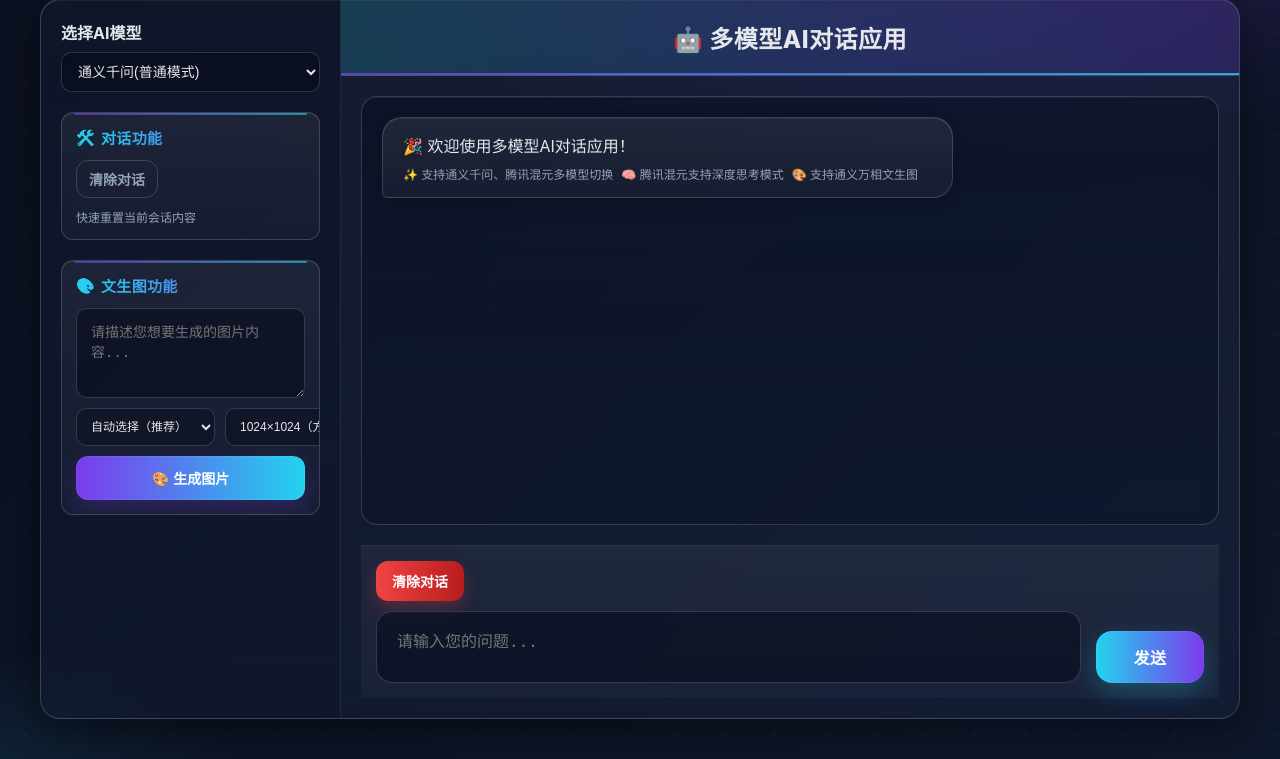
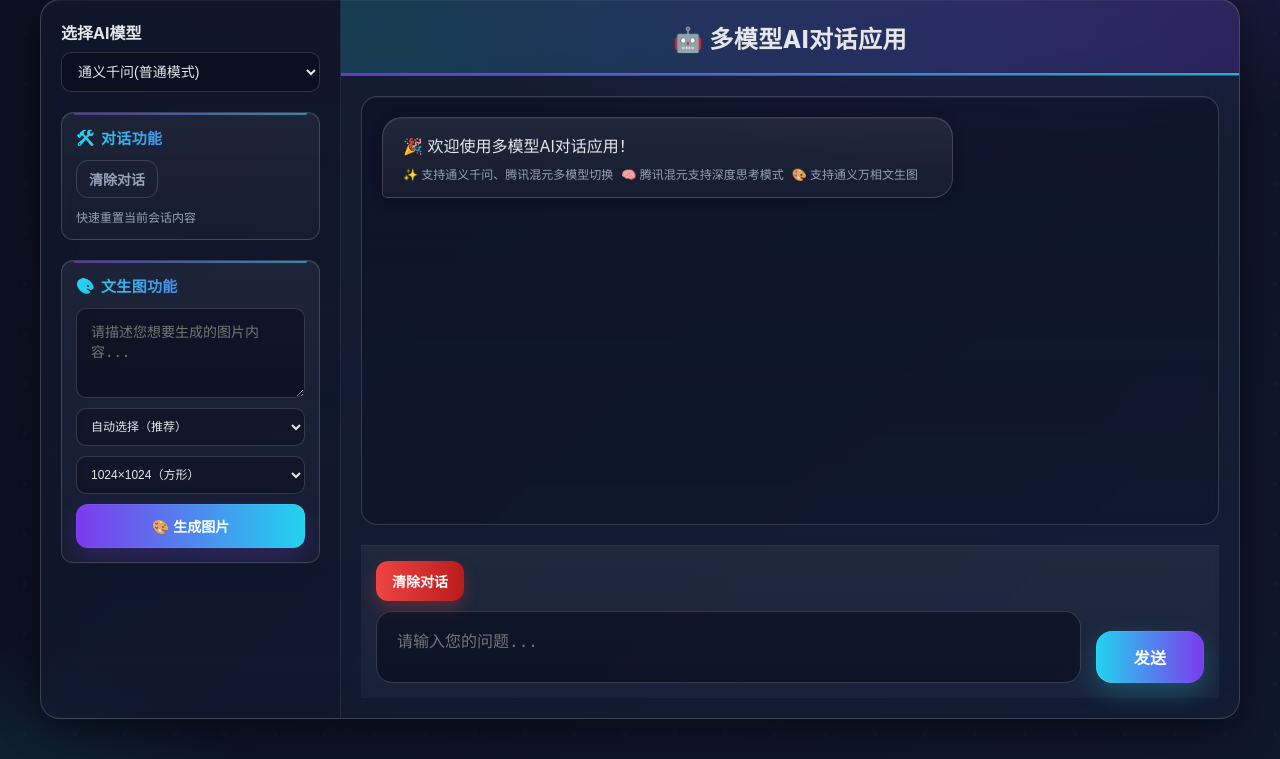
Before and after one commit to a18742423211-liujiaxin/my_ai, a Flask app: page / in a window 1280 px wide. Shown: the part 41-800 px from the top of the page. Run offline with Flask 2, Linux system fonts and the light colour scheme.

Commit message:
feat(ui): 调整文生图区域布局与尺寸选择可见性（更宽选择器、竖排布局、响应式优化）

```diff
--- a/templates/index.html
+++ b/templates/index.html
@@ -212,10 +212,12 @@
             box-shadow: 0 0 0 3px rgba(124,58,237,0.18), inset 0 0 24px rgba(34,211,238,0.12);
         }
 
-        .image-options { display: flex; gap: 10px; }
+        .image-options { display: flex; flex-direction: column; gap: 10px; }
         .image-options select {
             flex: 1; padding: 10px; border: 1px solid var(--border); border-radius: 10px; font-size: 12px; color: var(--text); background: rgba(2,6,23,0.5);
         }
+        #imageStyle { flex: 1; min-width: 0; }
+        #imageSize { flex: 1.6; min-width: 0; }
 
         .generate-image-btn {
             background: linear-gradient(90deg, var(--secondary), var(--primary));
@@ -380,6 +382,7 @@
             .chat-container { height: 100%; }
             .message { max-width: 85%; }
             .messages { max-height: calc(100vh - 400px); }
+            .image-options { flex-direction: column; }
         }
     </style>
 </head>
@@ -411,7 +414,7 @@
                         <select id="imageStyle" title="选择图像风格">
                             <option value="<auto>">自动风格</option>
                         </select>
-                        <select id="imageSize">
+                        <select id="imageSize" title="选择图像尺寸">
                             <option value="1024*1024">1024×1024 (正方形)</option>
                         </select>
                     </div>
```
